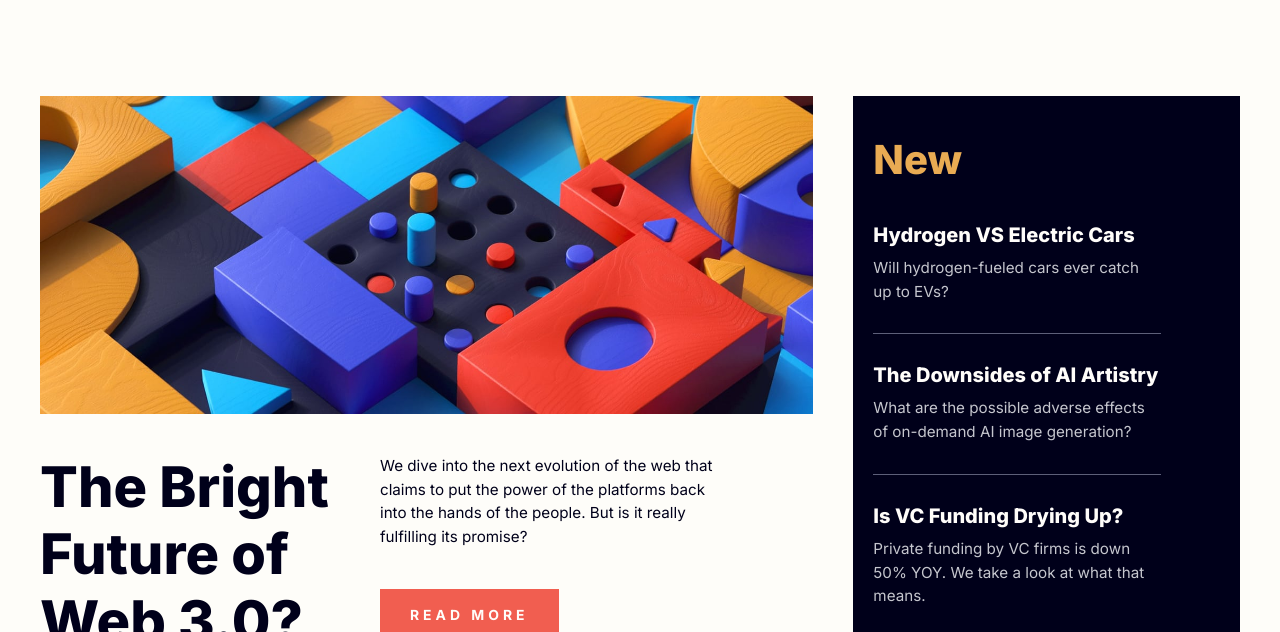
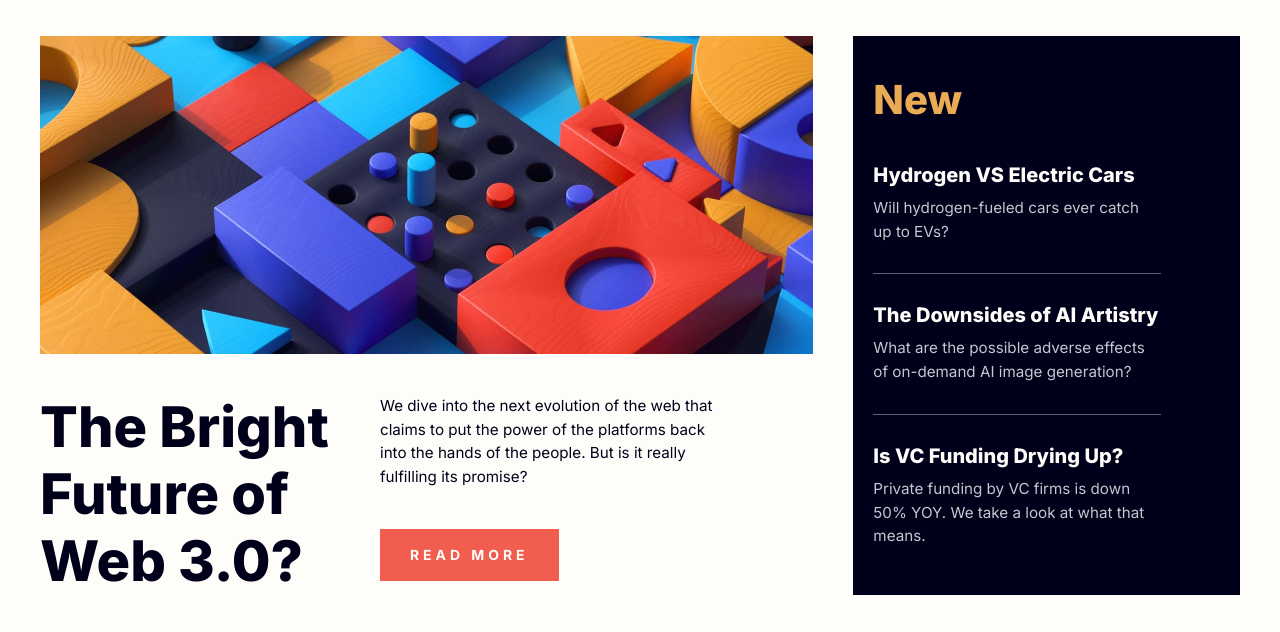
Before and after one commit to FelipeAmorimDev/News-homepage, a plain HTML site: page index.html in a window 1280 px wide. Shown: the part 104-736 px from the top of the page. Drawn offline with Linux system fonts and the light colour scheme.

Commit message:
Melhorado tamanho das divs

```diff
--- a/css/home/main.css
+++ b/css/home/main.css
@@ -10,7 +10,7 @@
   grid-template-columns: 2fr 1fr;
   box-sizing: border-box;
   gap: 40px;
-  padding: 60px 180px 40px 180px;
+  padding: 0px 180px 40px 180px;
 }
 
 #homeimg{
```
